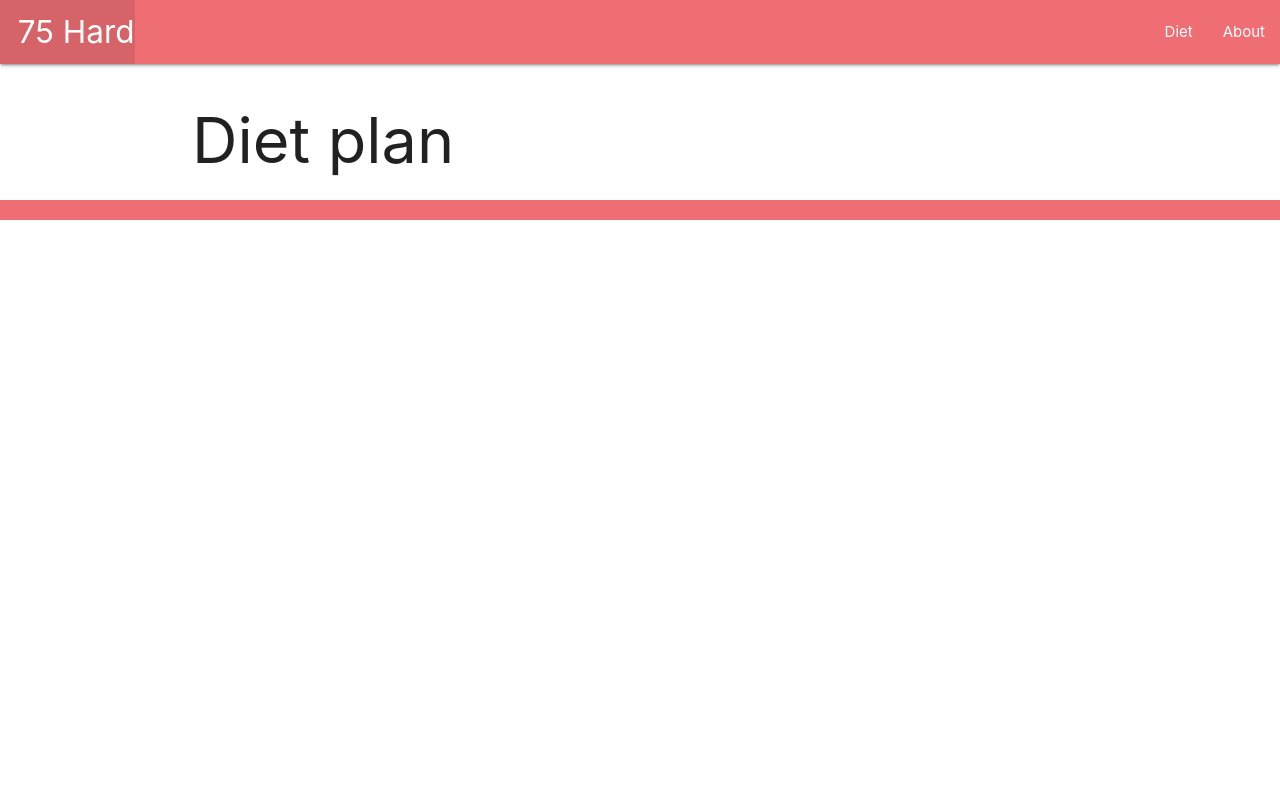
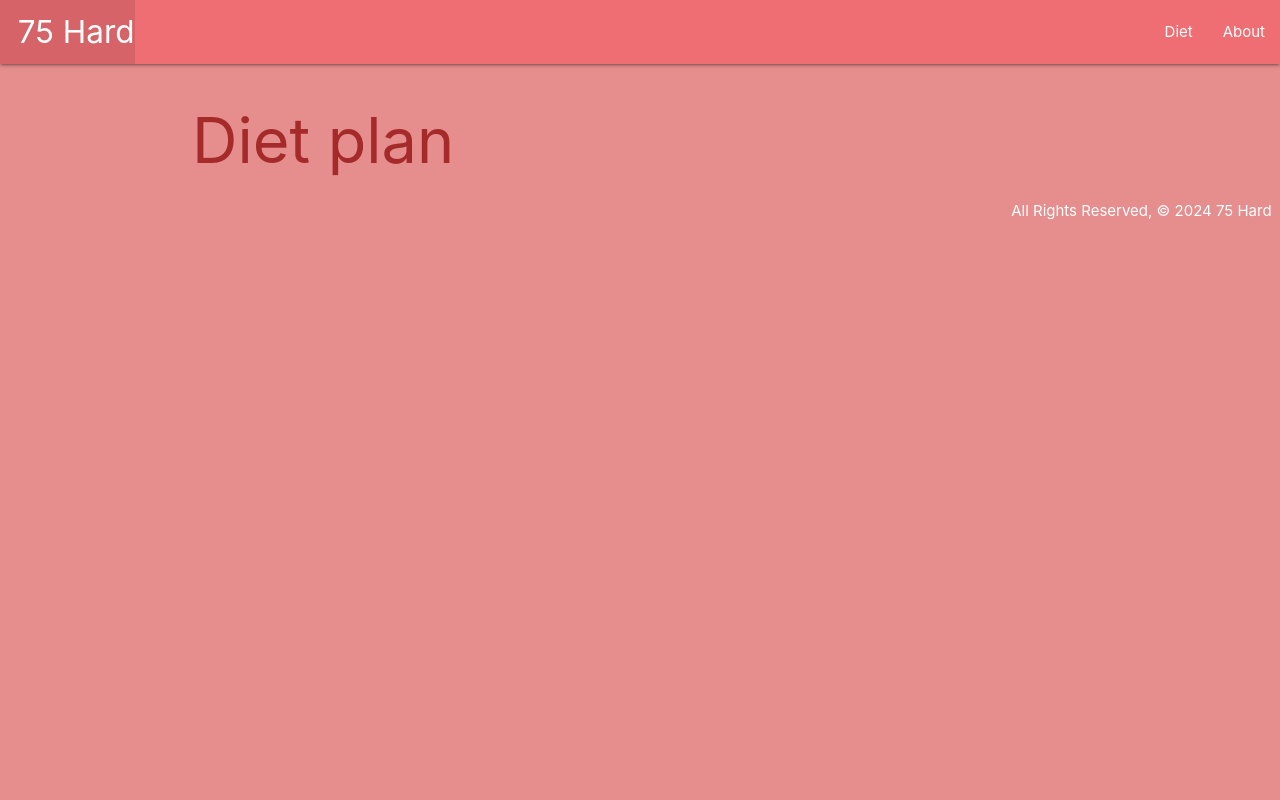
Before and after one commit to emilyThesecond/seventy-five-hard, a Django app: page /diet/ in a window 1280 px wide. Run offline with Django 5.2, Linux system fonts and the light colour scheme.

Commit message:
add static css

```diff
--- /dev/null
+++ b/main_app/static/css/style.css
@@ -0,0 +1,9 @@
+body {
+    background-color: rgb(230, 141, 141);
+    color: brown;
+    min-height: 100vh;
+}
+footer.page-footer {
+    padding-top: 0;
+    text-align: right;
+}
--- a/main_app/templates/base.html
+++ b/main_app/templates/base.html
@@ -1,3 +1,4 @@
+{% load static %}
 <html lang="en">
 <head>
   <meta charset="UTF-8">
@@ -5,6 +6,7 @@
   <meta http-equiv="X-UA-Compatible" content="ie=edge">
   <title>75 Hard</title>
   <link rel="stylesheet" href="https://cdnjs.cloudflare.com/ajax/libs/materialize/1.0.0/css/materialize.min.css">
+  <link rel="stylesheet" type="text/css" href="{% static 'css/style.css' %}">
 </head>
 <body>
   <header class="navbar-fixed">
```
